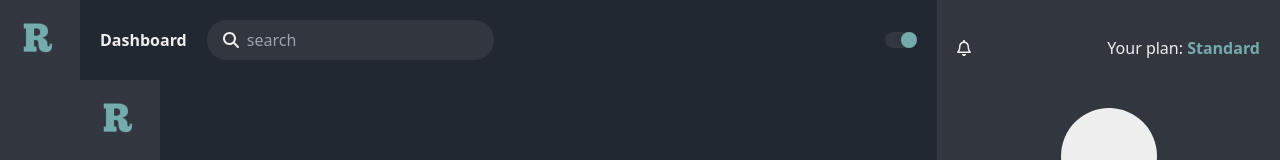
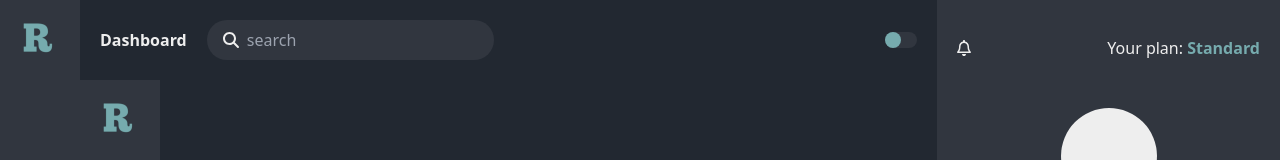
Before and after one commit to blacdav/Rubick-Dashboard, a React (Vite) app in the folder client/: page /home in a window 1280 px wide. Shown: the top 160 px of the page. Built offline with nearby package versions, Linux system fonts and the light colour scheme.

Commit message:
updated the theme for light and dark mode

```diff
--- a/client/src/App.jsx
+++ b/client/src/App.jsx
@@ -10,9 +10,9 @@ function App() {
   return (
     <Routes className='bg-primary'>
       <Route path="/" element={<Signin />} />
-      <Route path="home" element={<Home />} />
-      <Route path="profile" element={<Profile />} />
-      <Route path="sidebar" element={<Sidebar />} />
+      <Route path="/home" element={<Home />} />
+      <Route path="/profile" element={<Profile />} />
+      <Route path="/sidebar" element={<Sidebar />} />
       <Route path="*" element={<NotFound />} />
       {/* <Route path="*" element={<Loading />} /> */}
     </Routes>
--- a/client/src/components/header.jsx
+++ b/client/src/components/header.jsx
@@ -3,23 +3,25 @@ import { FontAwesomeIcon } from "@fortawesome/react-fontawesome"
 import { faSearch, faBars } from "@fortawesome/free-solid-svg-icons"
 import Sidebar from "./sidebar"
 import { useSidebar } from '../context/Sidebar'
+import { useTheme } from "../context/Theme"
 
 const Header = () => {
+    const { theme, light } = useTheme();
     const { open, openBar } = useSidebar();
 
     return (
         <>
-            <div className="flex justify-between items-center bg-primary text-light p-5 h-20 w-full">
+            <div className={`${theme ? 'bg-bg text-primary' : 'bg-primary text-light'} flex justify-between items-center p-5 h-20 w-full transform duration-1000`}>
                 <div className="flex items-center">
                     <h1 className="font-bold mr-5">Dashboard</h1>
-                    <div className="hidden sm:flex items-center gap-2 bg-secondary py-2 px-4 rounded-full">
+                    <div className={`${theme ? 'bg-light' : 'bg-secondary'} hidden sm:flex items-center gap-2 py-2 px-4 rounded-full transform duration-1000`}>
                         <FontAwesomeIcon icon={faSearch} />
-                        <input type="search" name="search" id="search" placeholder="search" className="bg-secondary border-0 outline-0" />
+                        <input type="search" name="search" id="search" placeholder="search" className={`${theme ? 'bg-light' : 'bg-secondary'} border-0 outline-0 transform duration-1000`} />
                     </div>
                 </div>
                 <div className="flex items-center gap-5">
                     <div className="bg-secondary h-4 w-8 cursor-pointer rounded-full">
-                        <div className="bg-tertiary w-4 h-4 rounded-full transform duration-1000 translate-x-4"></div>
+                        <div onClick={() => { light(!theme)}} className={`${theme ? 'translate-x-4' : 'translate-x'} bg-tertiary w-4 h-4 rounded-full transform duration-1000`}></div>
                     </div>
                     <div className="flex md:hidden text-nm" onClick={() => { console.log('menu clicked'); openBar(!open)}}>
                         <FontAwesomeIcon icon={faBars} />
--- a/client/src/components/sidebar.jsx
+++ b/client/src/components/sidebar.jsx
@@ -3,12 +3,14 @@ import logo from '/logo.png'
 import { useSidebar } from '../context/Sidebar'
 import { FontAwesomeIcon } from "@fortawesome/react-fontawesome"
 import { faHome, faMessage, faGear, faCalendar, faPortrait, faSignOut } from "@fortawesome/free-solid-svg-icons"
+import { useTheme } from '../context/Theme'
 
 const Sidebar = () => {
-    const { open } = useSidebar()
+    const { theme } = useTheme();
+    const { open } = useSidebar();
 
     return (
-        <div className={`${open ? 'hidden' : 'grid'} grid-cols-1 justify-center bg-secondary text-light text-sm md:text-md h-screen w-2/3 md:w-20`}>
+        <div className={`${open ? 'hidden' : 'grid'} grid-cols-1 justify-center ${theme ? 'bg-light text-primary' : 'bg-secondary text-light'} text-sm md:text-md h-screen w-2/3 md:w-20 transform duration-1000`}>
             <div className="grid justify-center">
                 <img src={logo} alt="logo" className='w-64 md:w-auto' />
             </div>
--- a/client/src/context/Theme.jsx
+++ b/client/src/context/Theme.jsx
@@ -6,7 +6,7 @@ const ThemeContext = createContext()
 export const ThemeProvider = ({ children }) => {
     const [theme, setTheme] = useState(false)
 
-    const light = () => {
+    const light = (theme) => {
         setTheme(theme)
     }
 
--- a/client/src/dashboard/home.jsx
+++ b/client/src/dashboard/home.jsx
@@ -1,4 +1,5 @@
 // import React from 'react'
+import { useTheme } from '../context/Theme'
 // import { useSidebar } from '../context/Sidebar'
 import Header from '../components/header'
 import Sidebar from '../components/sidebar'
@@ -10,10 +11,11 @@ import Location from '../components/location'
 import Period from '../components/period'
 
 const Home = () => {
-    // const { open } = useSidebar()
+    const { theme } = useTheme();
+    // const { open } = useSidebar();
     return (
         <>
-        <div className='flex w-screen bg-primary text-sm md:text-md text-light'>
+        <div className={`${theme ? 'bg-bg text-primary' : 'bg-primary text-light'} flex w-screen text-sm md:text-md transform duration-1000`}>
             <div className={`hidden md:flex w-fit m-0 p-0`}><Sidebar  /></div>
             <div className='flex w-full'>
                 <div className='w-full'>
```
